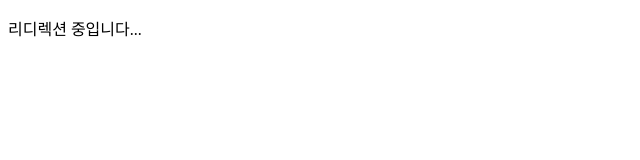
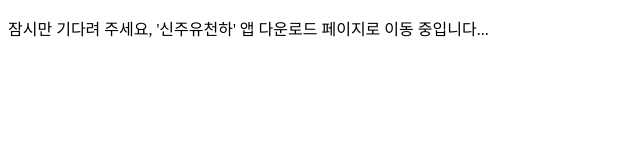
Before and after one commit to EBTS-newoilworld/App, a plain HTML site: page index.html in a window 1280 px wide. Shown: the whole page, without its empty margins (0-640 px from the left). Drawn offline with Linux system fonts and the light colour scheme.

Commit message:
Update II index.html

```diff
--- a/index.html
+++ b/index.html
@@ -13,6 +13,6 @@
     </script>
 </head>
 <body>
-    <p>리디렉션 중입니다...</p>
+    <p>잠시만 기다려 주세요, '신주유천하' 앱 다운로드 페이지로 이동 중입니다...</p>
 </body>
 </html>
```
